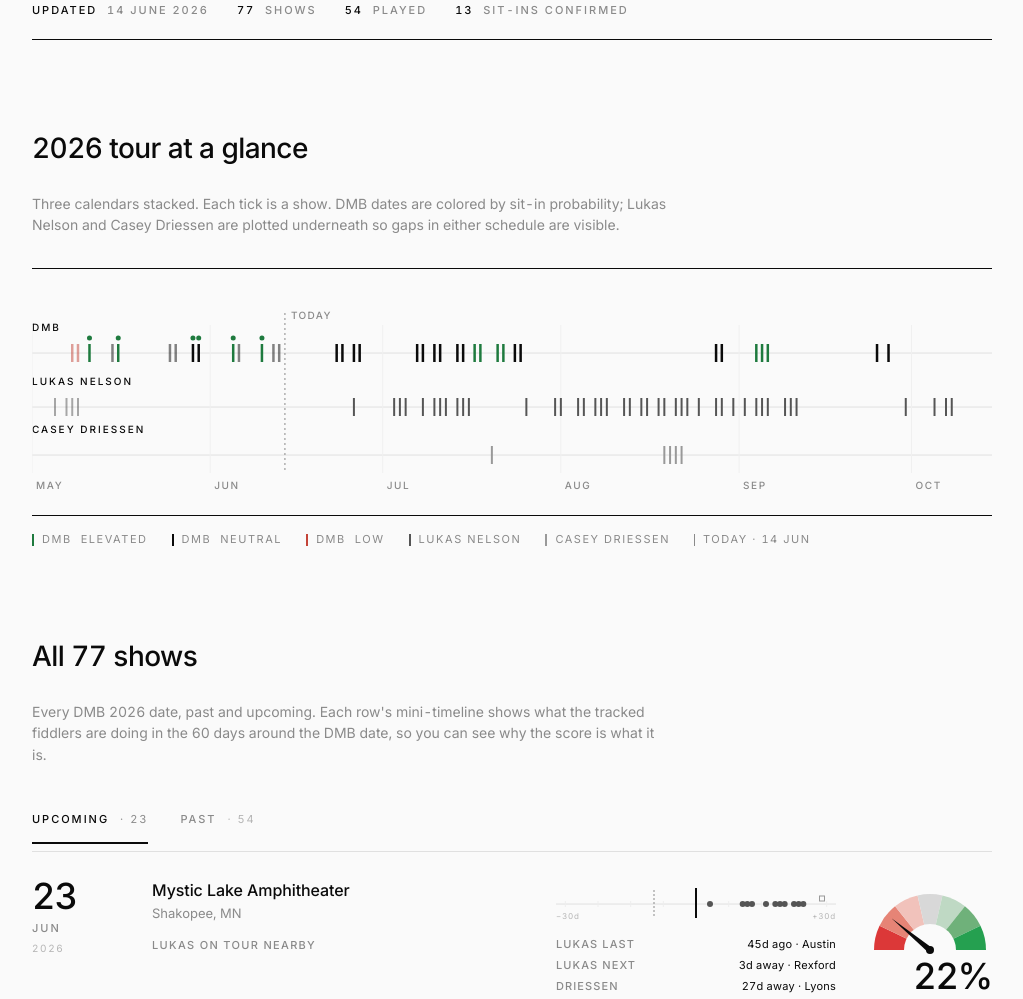
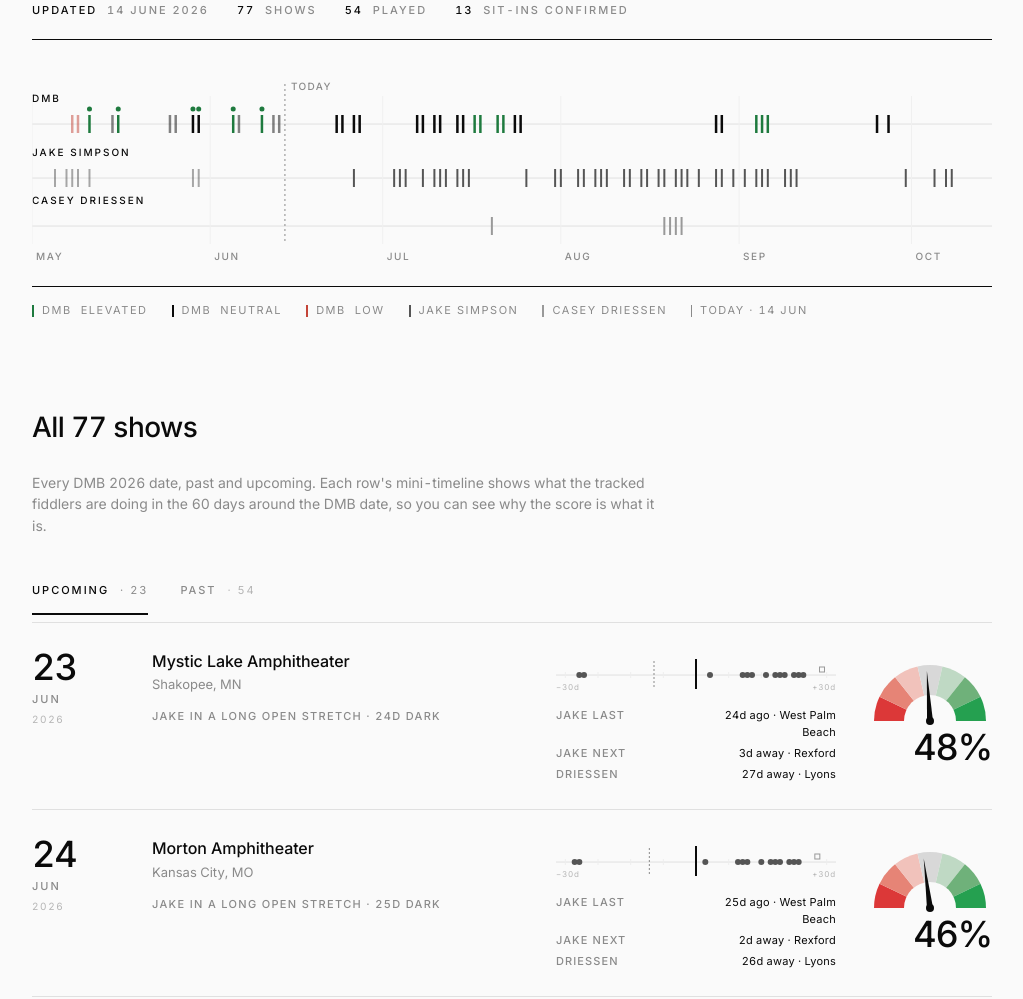
Before and after one commit to Echoform-Studio/fiddle-reprise, a website: page index.html in a window 1280 px wide. Shown: the part 313-1312 px from the top of the page, without its empty margins (128-1151 px from the left). Drawn offline with Linux system fonts and the light colour scheme.

Commit message:
Jake-first model, stats-on-chart, 2x daily refresh, Jun 23-27 fix
- Move stats bar directly above master timeline; drop section title and caption
- Track Jake Simpson directly: data array now combines Lukas tour with Jake's
  confirmed DMB sit-in nights as Jake activity
- Rename all UI labels Lukas to Jake (mini-inputs panel, why-lines, master
  timeline lane and legend)
- Better why-lines: "Jake in a long open stretch (Nd dark)" surfaces the
  actual length of Jake's gap so the score reasoning is obvious
- Rescore Jun 23 (22 to 48), Jun 24 (22 to 46), Jun 27 (18 to 38). These
  shows fall in a long Jake gap that the previous model under-weighted
- GitHub Action runs twice daily: 10am and 10pm Pacific (17:00 and 05:00 UTC)
- Refresh script now scans for new sit-ins via Claude API when
  ANTHROPIC_API_KEY secret is present; falls back to date bump otherwise
- Add package.json with @anthropic-ai/sdk dependency

```diff
--- a/index.html
+++ b/index.html
@@ -181,7 +181,6 @@
   /* ============ Master timeline ============ */
   .timeline-master {
     width: 100%;
-    border-top: 1px solid var(--ink);
     border-bottom: 1px solid var(--ink);
     padding: 28px 0 12px;
   }
@@ -446,12 +445,6 @@
     </div>
   </header>
 
-  <section class="section">
-    <div class="section-num">01 · SEASON</div>
-    <h2 class="section-title">2026 tour at a glance</h2>
-    <p class="section-caption">
-      Three calendars stacked. Each tick is a show. DMB dates are colored by sit-in probability; Lukas Nelson and Casey Driessen are plotted underneath so gaps in either schedule are visible.
-    </p>
   <div class="timeline-master" id="master-timeline-wrap">
     <svg id="master-timeline" width="100%" height="200" preserveAspectRatio="none"></svg>
   </div>
@@ -459,11 +452,10 @@
     <div class="legend-key"><span class="legend-mark high"></span> DMB &nbsp;ELEVATED</div>
     <div class="legend-key"><span class="legend-mark"></span> DMB &nbsp;NEUTRAL</div>
     <div class="legend-key"><span class="legend-mark low"></span> DMB &nbsp;LOW</div>
-      <div class="legend-key"><span class="legend-mark lukas"></span> LUKAS NELSON</div>
+    <div class="legend-key"><span class="legend-mark lukas"></span> JAKE SIMPSON</div>
     <div class="legend-key"><span class="legend-mark driessen"></span> CASEY DRIESSEN</div>
     <div class="legend-key"><span class="legend-mark today"></span> TODAY · 14 JUN</div>
   </div>
-  </section>
 
   <section class="section">
     <div class="section-num">02 · SCHEDULE</div>
@@ -513,7 +505,7 @@
         <div class="input-label">Input · 02</div>
         <div class="input-weight">+30<span class="unit"></span></div>
         <div class="input-desc">
-          <b>Jake Simpson's availability.</b> Lukas Nelson's tour calendar is a proxy for Jake's. Long gaps in Lukas's schedule mean Jake is free to travel. The Gorge run in Aug 2025 happened during a 5-week Lukas gap.
+          <b>Jake Simpson's availability.</b> Tracked via Lukas Nelson's tour calendar (Jake's primary commitment) combined with Jake's own confirmed DMB sit-in nights. Long stretches without activity mean Jake is free to travel. The Gorge run in Aug 2025 happened during a 5-week Lukas gap.
         </div>
       </div>
       <div class="input">
@@ -608,10 +600,10 @@
   { date:'2026-06-12', venue:'Xfinity Center',                      city:'Mansfield, MA',       score:48, outcome:'no-sitin' },
   { date:'2026-06-13', venue:'Jiffy Lube Live',                     city:'Bristow, VA',         score:48, outcome:'no-sitin' },
   // Upcoming
-  { date:'2026-06-23', venue:'Mystic Lake Amphitheater',            city:'Shakopee, MN',        score:22, ticket:'' },
-  { date:'2026-06-24', venue:'Morton Amphitheater',                 city:'Kansas City, MO',     score:22, ticket:'' },
+  { date:'2026-06-23', venue:'Mystic Lake Amphitheater',            city:'Shakopee, MN',        score:48, ticket:'' },
+  { date:'2026-06-24', venue:'Morton Amphitheater',                 city:'Kansas City, MO',     score:46, ticket:'' },
   { date:'2026-06-26', venue:'Ruoff Music Center',                  city:'Noblesville, IN',     score:10, ticket:'' },
-  { date:'2026-06-27', venue:'Ruoff Music Center',                  city:'Noblesville, IN',     score:28, ticket:'' },
+  { date:'2026-06-27', venue:'Ruoff Music Center',                  city:'Noblesville, IN',     score:38, ticket:'' },
   { date:'2026-07-07', venue:'Acrisure Amphitheater',               city:'Grand Rapids, MI',    score:20, ticket:'' },
   { date:'2026-07-08', venue:'Acrisure Amphitheater',               city:'Grand Rapids, MI',    score:10, ticket:'' },
   { date:'2026-07-10', venue:'Freedom Mortgage Pavilion',           city:'Camden, NJ',          score:30, ticket:'' },
@@ -633,7 +625,18 @@
   { date:'2026-09-27', venue:'Bourbon & Beyond',                    city:'Louisville, KY',      score:48, ticket:'' },
 ];
 
-const LUKAS = [
+const JAKE = [
+  // Jake's confirmed DMB sit-in nights (he was at these DMB shows)
+  { date:'2025-08-01', city:'Big Sky, MT',         isDmbSitIn:true },
+  { date:'2025-08-02', city:'Big Sky, MT',         isDmbSitIn:true },
+  { date:'2025-08-29', city:'George, WA',          isDmbSitIn:true },
+  { date:'2025-08-30', city:'George, WA',          isDmbSitIn:true },
+  { date:'2025-08-31', city:'George, WA',          isDmbSitIn:true },
+  { date:'2025-09-20', city:'Minneapolis, MN',     isDmbSitIn:true },
+  { date:'2026-05-11', city:'Austin, TX',          isDmbSitIn:true },
+  { date:'2026-05-29', city:'West Palm Beach, FL', isDmbSitIn:true },
+  { date:'2026-05-30', city:'West Palm Beach, FL', isDmbSitIn:true },
+  // Jake's primary touring band — Lukas Nelson's 2026 tour
   { date:'2026-01-10', city:'Kahului, HI' },
   { date:'2026-02-01', city:'Los Angeles, CA' },
   { date:'2026-04-10', city:'Fort Lauderdale, FL' },
@@ -765,11 +768,11 @@
   return `<svg class="gauge" viewBox="0 0 124 70" xmlns="http://www.w3.org/2000/svg">${paths}${innerHalf}${needle}${hub}</svg>`;
 }
 
-function findLukasContext(dmbDate) {
+function findJakeContext(dmbDate) {
   const dmbD = d(dmbDate);
-  const sameDay = LUKAS.find(l => l.date === dmbDate);
-  const before = LUKAS.filter(l => d(l.date) < dmbD).sort((a,b)=>d(b.date)-d(a.date))[0];
-  const after  = LUKAS.filter(l => d(l.date) > dmbD).sort((a,b)=>d(a.date)-d(b.date))[0];
+  const sameDay = JAKE.find(l => l.date === dmbDate && !l.isDmbSitIn);
+  const before = JAKE.filter(l => d(l.date) < dmbD).sort((a,b)=>d(b.date)-d(a.date))[0];
+  const after  = JAKE.filter(l => d(l.date) > dmbD).sort((a,b)=>d(a.date)-d(b.date))[0];
   return {
     sameDay, before, after,
     daysSince: before ? daysBetween(before.date, dmbDate) : null,
@@ -815,7 +818,7 @@
   const tickH = 18;
 
   // Lane labels
-  [['DMB', yDMB], ['LUKAS NELSON', yLUK], ['CASEY DRIESSEN', yDRI]].forEach(([txt, y]) => {
+  [['DMB', yDMB], ['JAKE SIMPSON', yLUK], ['CASEY DRIESSEN', yDRI]].forEach(([txt, y]) => {
     const t = make('text', { x: 0, y: y - 22, 'font-size': 10, 'font-weight': 500, 'letter-spacing': '0.2em', fill: '#0A0A0A' });
     t.textContent = txt;
     svg.appendChild(t);
@@ -866,7 +869,7 @@
   });
 
   // Lukas ticks
-  LUKAS.forEach(l => {
+  JAKE.forEach(l => {
     const x = masterX(l.date, W);
     const opacity = d(l.date) < TODAY ? 0.5 : 1;
     svg.appendChild(make('line', {
@@ -917,7 +920,7 @@
   }
 
   // Lukas shows in window
-  LUKAS.forEach(l => {
+  JAKE.forEach(l => {
     const diff = daysBetween(dmbDateStr, l.date);
     if (Math.abs(diff) > halfDays) return;
     const x = cx + diff * dayPx;
@@ -965,7 +968,7 @@
   if (show.outcome) row.dataset.outcome = show.outcome;
 
   const dd = fmtDay(show.date);
-  const ctx = findLukasContext(show.date);
+  const ctx = findJakeContext(show.date);
   const driessenInWindow = findDriessenInWindow(show.date, 30);
 
   // Date
@@ -976,13 +979,13 @@
   // Why-line (pre-outcome reasoning)
   let why = '';
   if (ctx.sameDay) {
-    why = `Lukas plays ${ctx.sameDay.city.split(',')[0]} same night`;
-  } else if (ctx.daysSince !== null && Math.min(ctx.daysSince, ctx.daysTo||999) >= 10) {
-    why = `Lukas in a long open stretch`;
+    why = `Jake on tour with Lukas in ${ctx.sameDay.city.split(',')[0]}`;
+  } else if (ctx.daysSince !== null && ctx.daysSince >= 10) {
+    why = `Jake in a long open stretch · ${ctx.daysSince}d dark`;
   } else if (ctx.daysSince !== null && Math.min(ctx.daysSince, ctx.daysTo||999) >= 5) {
-    why = `Lukas open week`;
+    why = `Jake open week`;
   } else {
-    why = `Lukas on tour nearby`;
+    why = `Jake's tour active these days`;
   }
 
   const venue = document.createElement('div');
@@ -1006,8 +1009,8 @@
     ? `${ctx.daysTo}d away · ${ctx.after.city.split(',')[0]}`
     : '–';
   let inputRows = `
-    <div class="row"><span class="k">Lukas last</span><span class="v">${lastTxt}</span></div>
-    <div class="row"><span class="k">Lukas next</span><span class="v">${nextTxt}</span></div>
+    <div class="row"><span class="k">Jake last</span><span class="v">${lastTxt}</span></div>
+    <div class="row"><span class="k">Jake next</span><span class="v">${nextTxt}</span></div>
   `;
   if (driessenInWindow.length) {
     const closest = driessenInWindow.reduce((a,b) => Math.abs(daysBetween(show.date,a.date)) < Math.abs(daysBetween(show.date,b.date)) ? a : b);
```
Also changed, not shown: package.json (added, +13 -0 lines), scripts/refresh.mjs (+74 -14 lines), .github/workflows/refresh.yml. Lines whose indentation alone changed are shown as unchanged.
